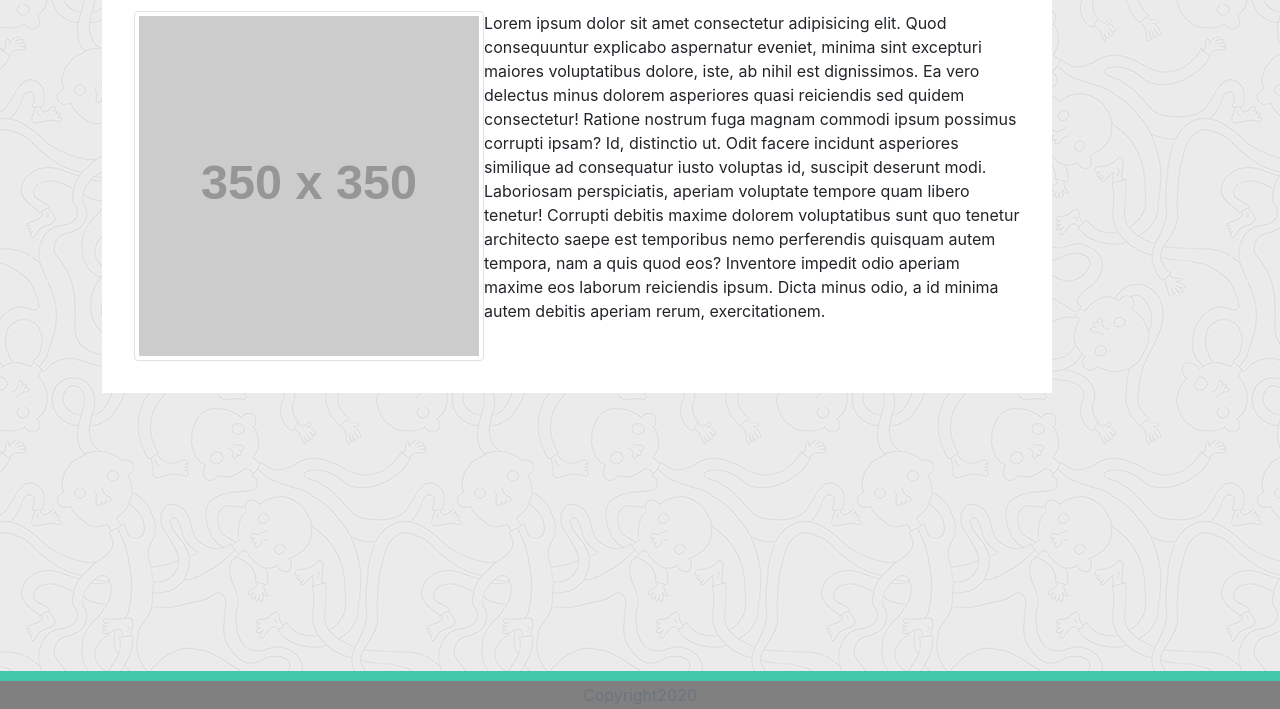
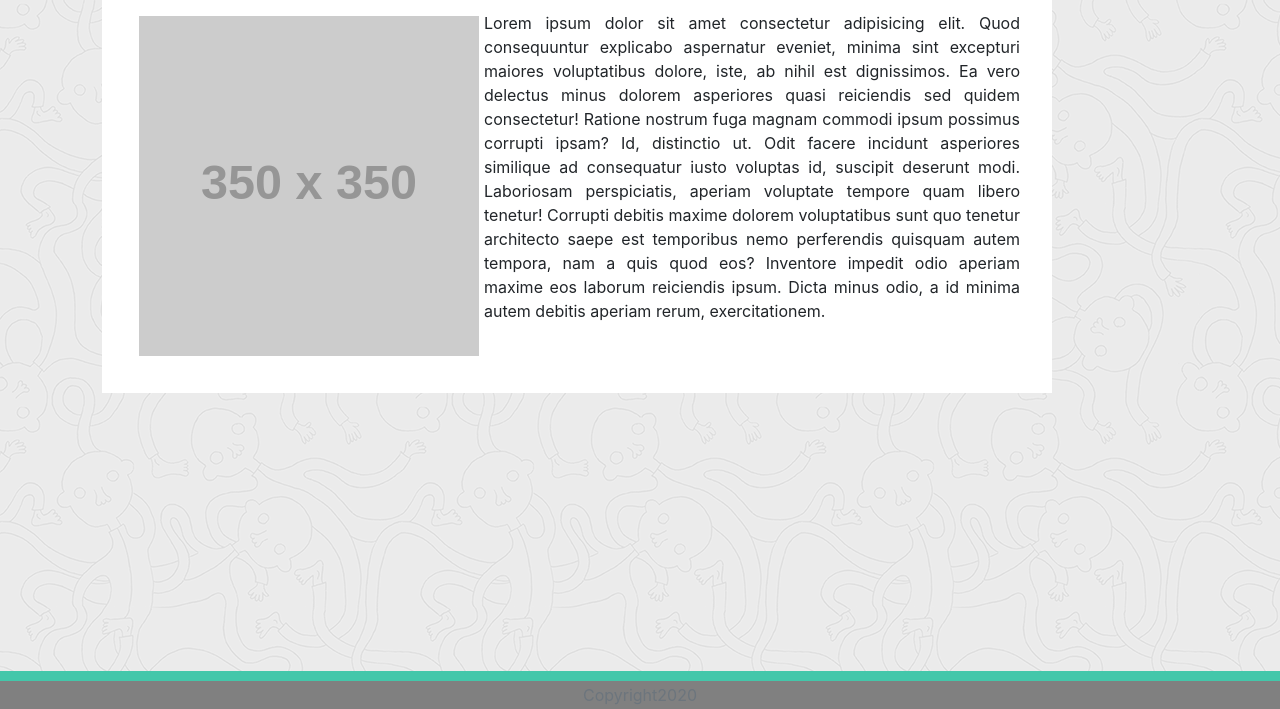
Before and after one commit to Napica/HW-02-Get-to-know-portfolio, a plain HTML site: page index.html in a window 1280 px wide. Shown: the part 198-907 px from the top of the page. Drawn offline with nearby package versions, Linux system fonts and the light colour scheme; placeholder pictures from the web are drawn by us.

Commit message:
Completed the README.md file.  Added images for the README.md.  Added some last min changes.

```diff
--- a/index.html
+++ b/index.html
@@ -63,11 +63,11 @@
           <div>
             <img
               src="http://placehold.it/350x350"
-              class="img-fluid img-thumbnail"
+              class="img-fluid"
               alt="Placeholder"
             />
           </div>
-          <p>
+          <p class="text-justify">
             Lorem ipsum dolor sit amet consectetur adipisicing elit. Quod
             consequuntur explicabo aspernatur eveniet, minima sint excepturi
             maiores voluptatibus dolore, iste, ab nihil est dignissimos. Ea vero
```
Also changed, not shown: assets/images/feature1.png (added), assets/images/feature2.png (added), assets/images/feature3.png (added), 1 other file.
